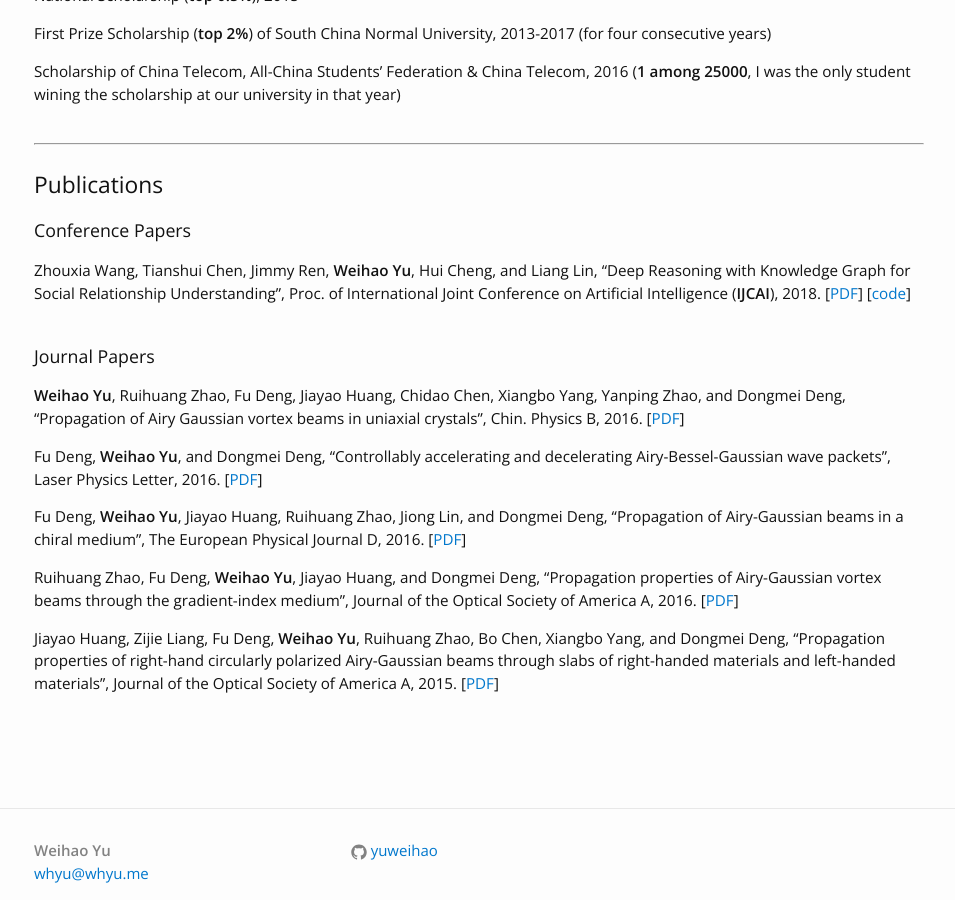
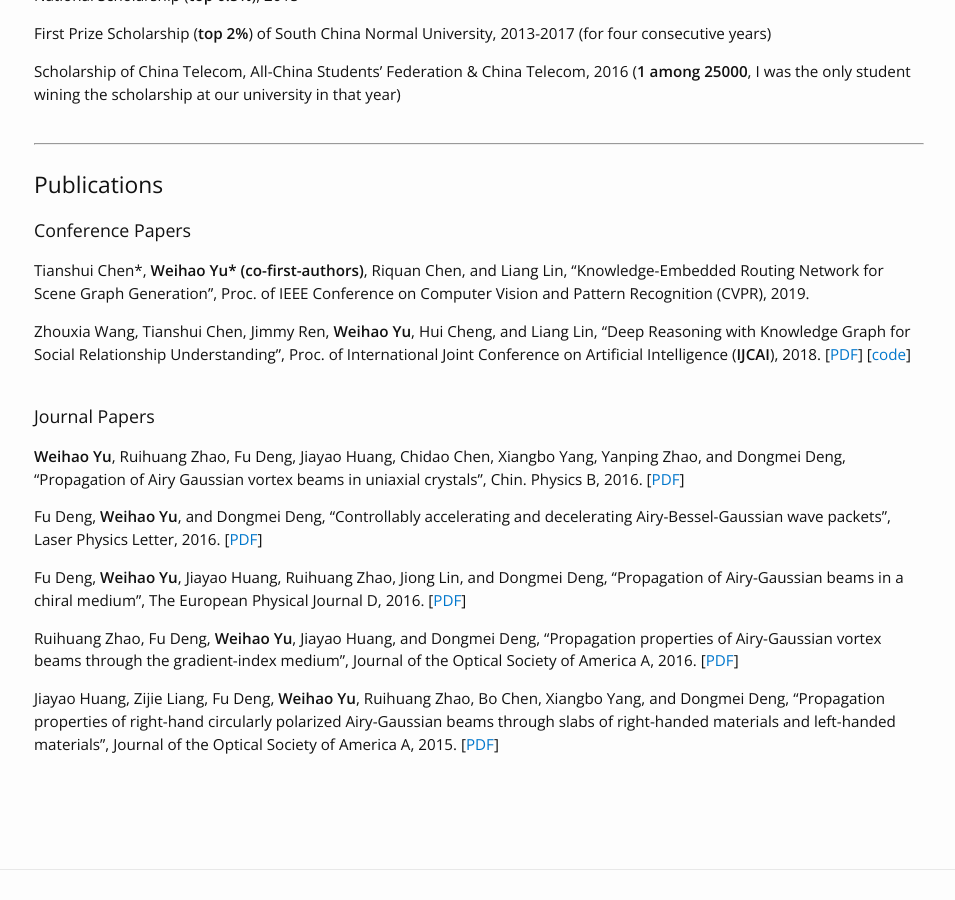
Before and after one commit to yuweihao/yuweihao.github.io, a Jekyll site: the page built from index.html, in a window 1280 px wide and 900 px high, scrolled down 921 px. Shown: the whole window, without its empty margins (161-1116 px from the left). Built offline with Jekyll 4.4.1, drawn with Linux system fonts in a browser that asks for light colours.

Commit message:
Update index.html

```diff
--- a/index.html
+++ b/index.html
@@ -71,6 +71,8 @@ Scholarship of China Telecom, All-China Students’ Federation & China Telecom,
 
 <h3>Conference Papers</h3>
 
+<p>Tianshui Chen*, <strong>Weihao Yu* (co-first-authors)</strong>, Riquan Chen, and Liang Lin, “Knowledge-Embedded Routing Network for Scene Graph Generation”, Proc. of IEEE Conference on Computer Vision and Pattern Recognition (CVPR), 2019. </p>
+
 <p>Zhouxia Wang, Tianshui Chen, Jimmy Ren, <strong>Weihao Yu</strong>, Hui Cheng, and Liang Lin, “Deep Reasoning with Knowledge Graph for Social Relationship Understanding”,  Proc. of International Joint Conference on Artificial Intelligence (<strong>IJCAI</strong>), 2018. [<a href="https://arxiv.org/pdf/1807.00504.pdf" target="_blank" rel="external">PDF</a>] [<a href="https://github.com/wzhouxiff/SR" target="_blank" rel="external">code</a>]</p>
 
 <br>
```
